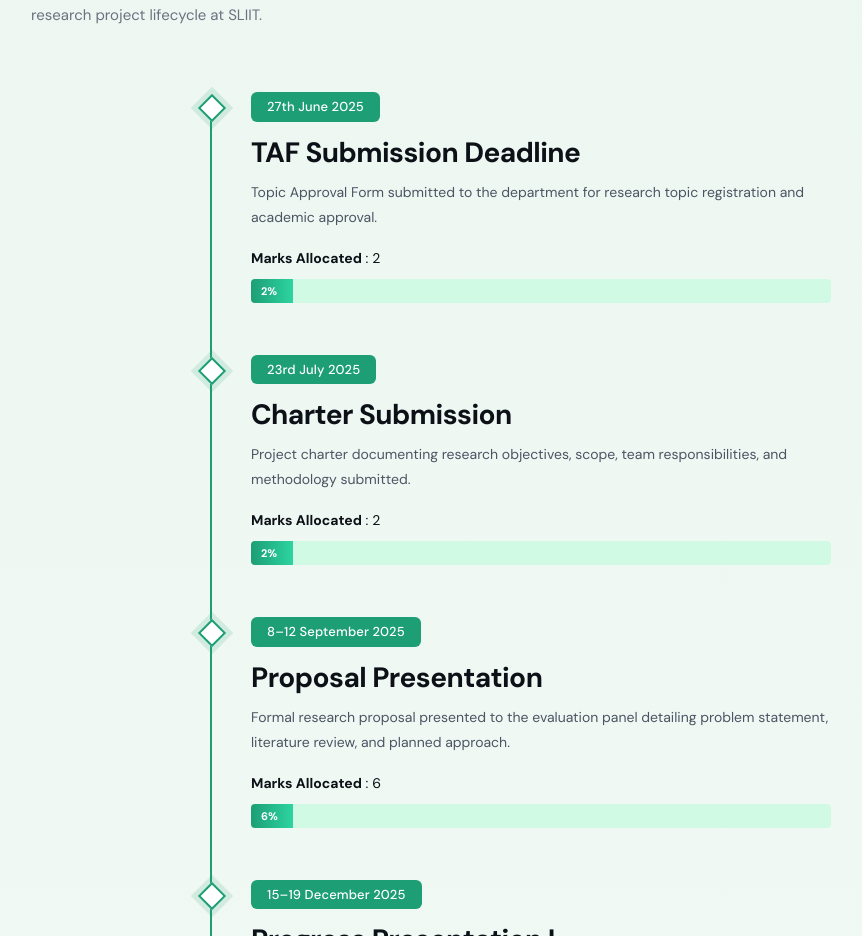
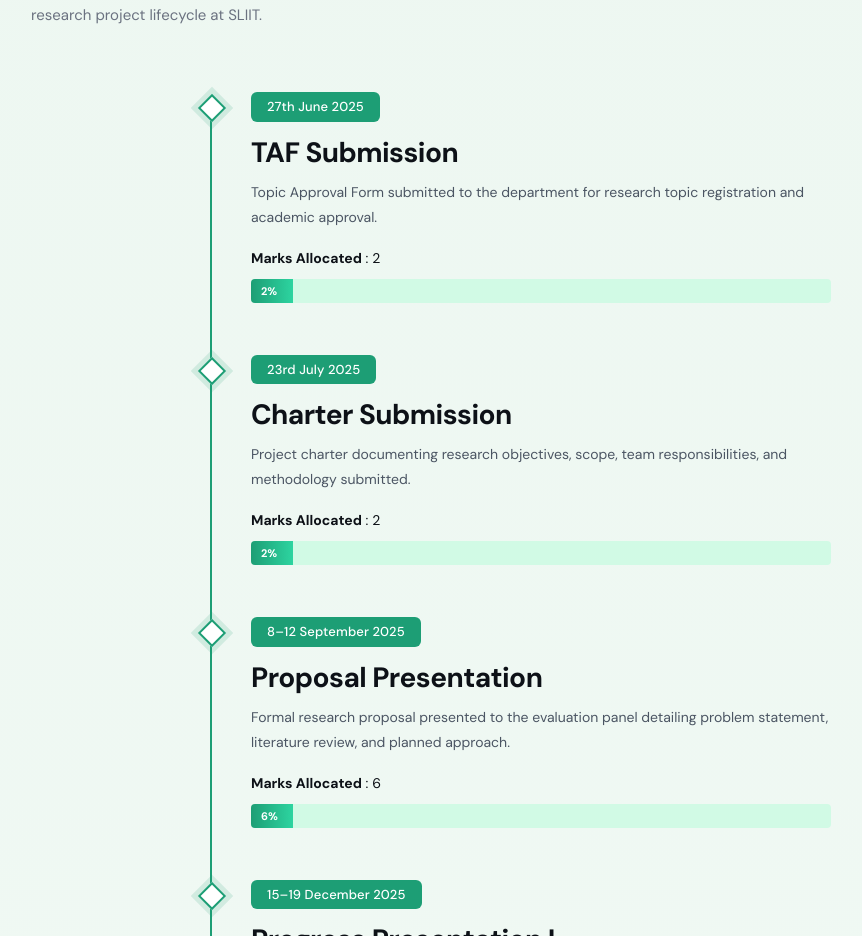
Before and after one commit to Loshan2001/AgriConnect-Website, a Next.js app: page / in a window 1280 px wide. Shown: the part 2821-3757 px from the top of the page, without its empty margins (41-903 px from the left). Built offline with nearby package versions, Linux system fonts and the light colour scheme.

Commit message:
FIX: fix typo

```diff
--- a/components/Milestones.tsx
+++ b/components/Milestones.tsx
@@ -3,7 +3,7 @@
 const milestones = [
   {
     date: '27th June 2025',
-    title: 'TAF Submission Deadline',
+    title: 'TAF Submission',
     desc: 'Topic Approval Form submitted to the department for research topic registration and academic approval.',
     marks: 2,
     done: true,
```
